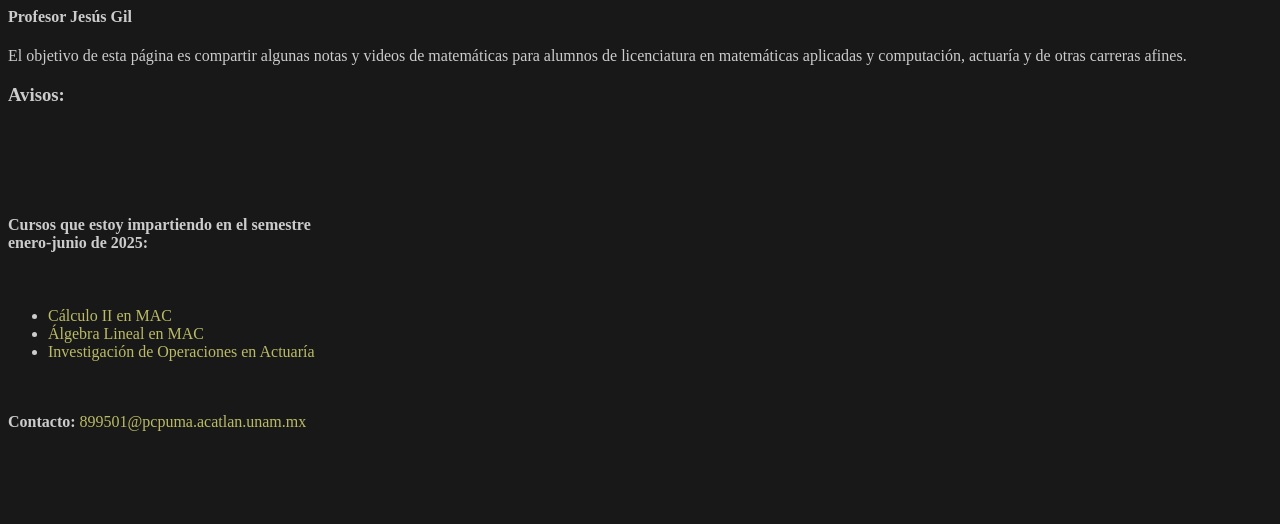
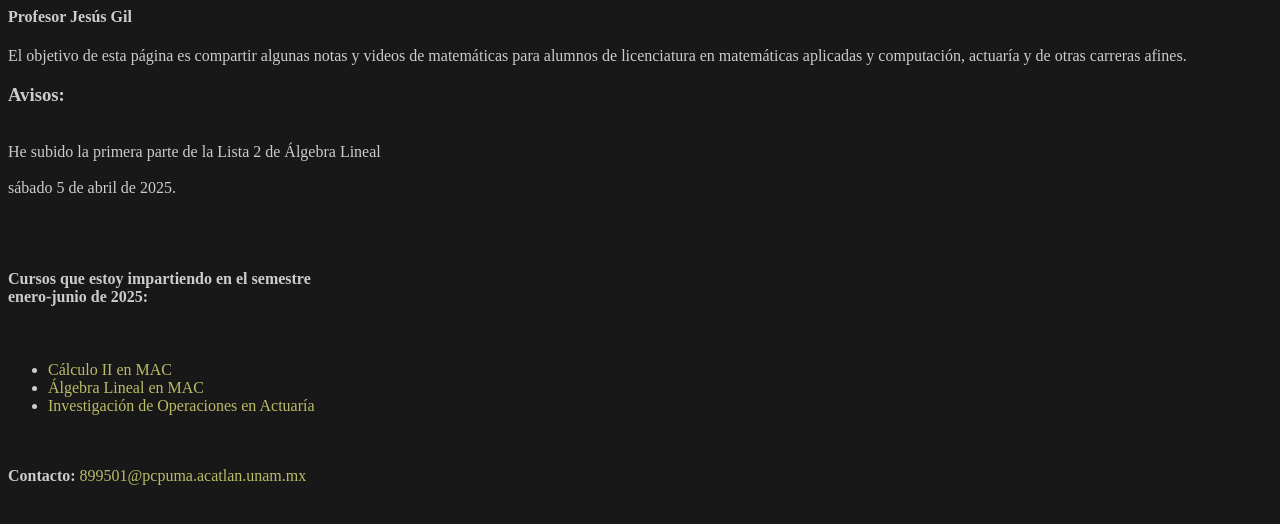
Before and after one commit to jgwalneko/jgwalneko.github.io, a plain HTML site: page index.html in a window 1280 px wide. Drawn offline with Linux system fonts and the light colour scheme.

Commit message:
Update index.html

```diff
--- a/index.html
+++ b/index.html
@@ -9,7 +9,8 @@
     alumnos de licenciatura en matemáticas aplicadas y computación, actuaría y de otras carreras afines.
     <p>
     <h3>Avisos:</h3>
-            <br>
+            <br>  He subido la primera parte de la Lista 2 de Álgebra Lineal<br><br>
+            sábado 5 de abril de 2025.
 
     </p>
     <br><br>
```
